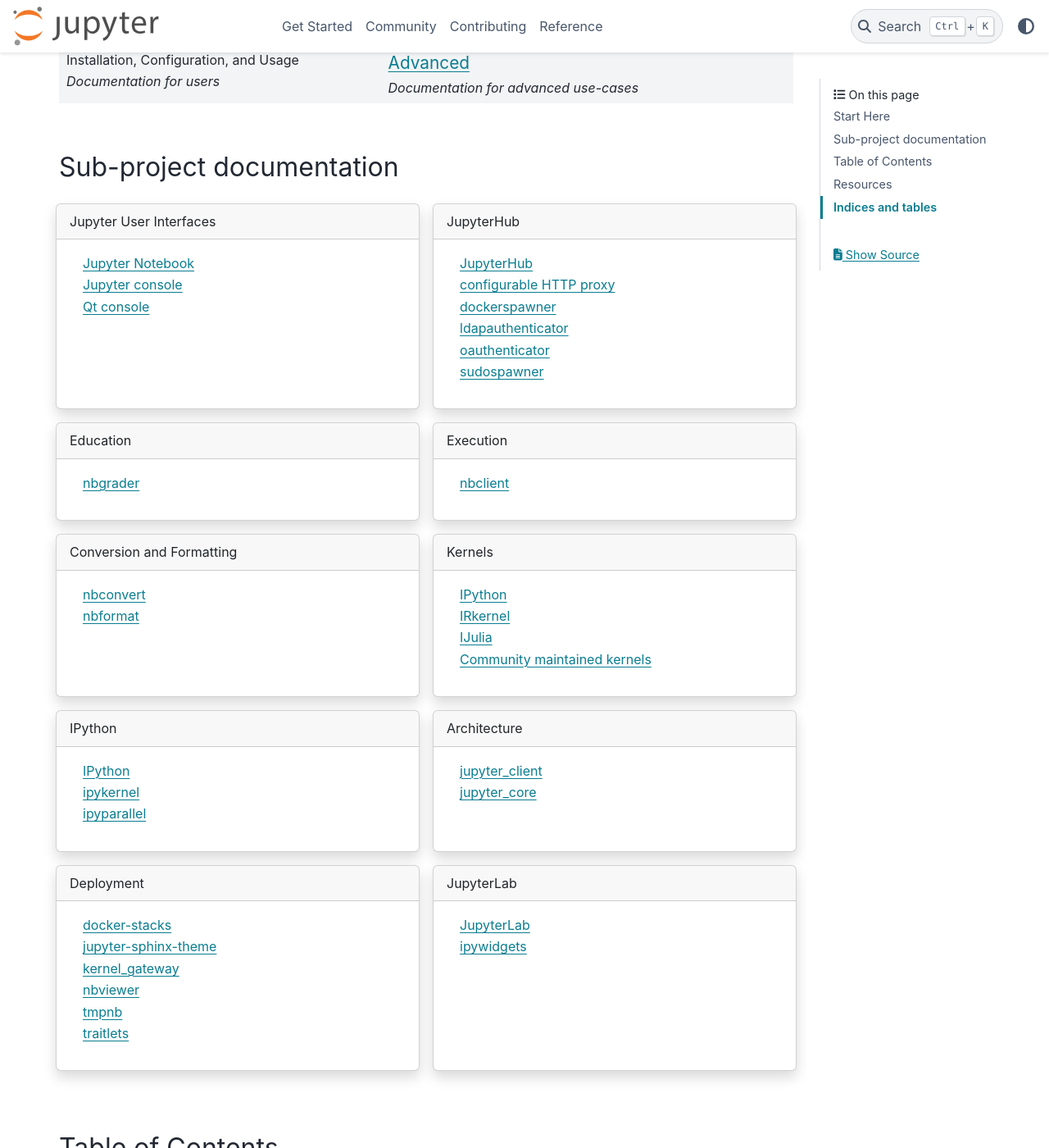
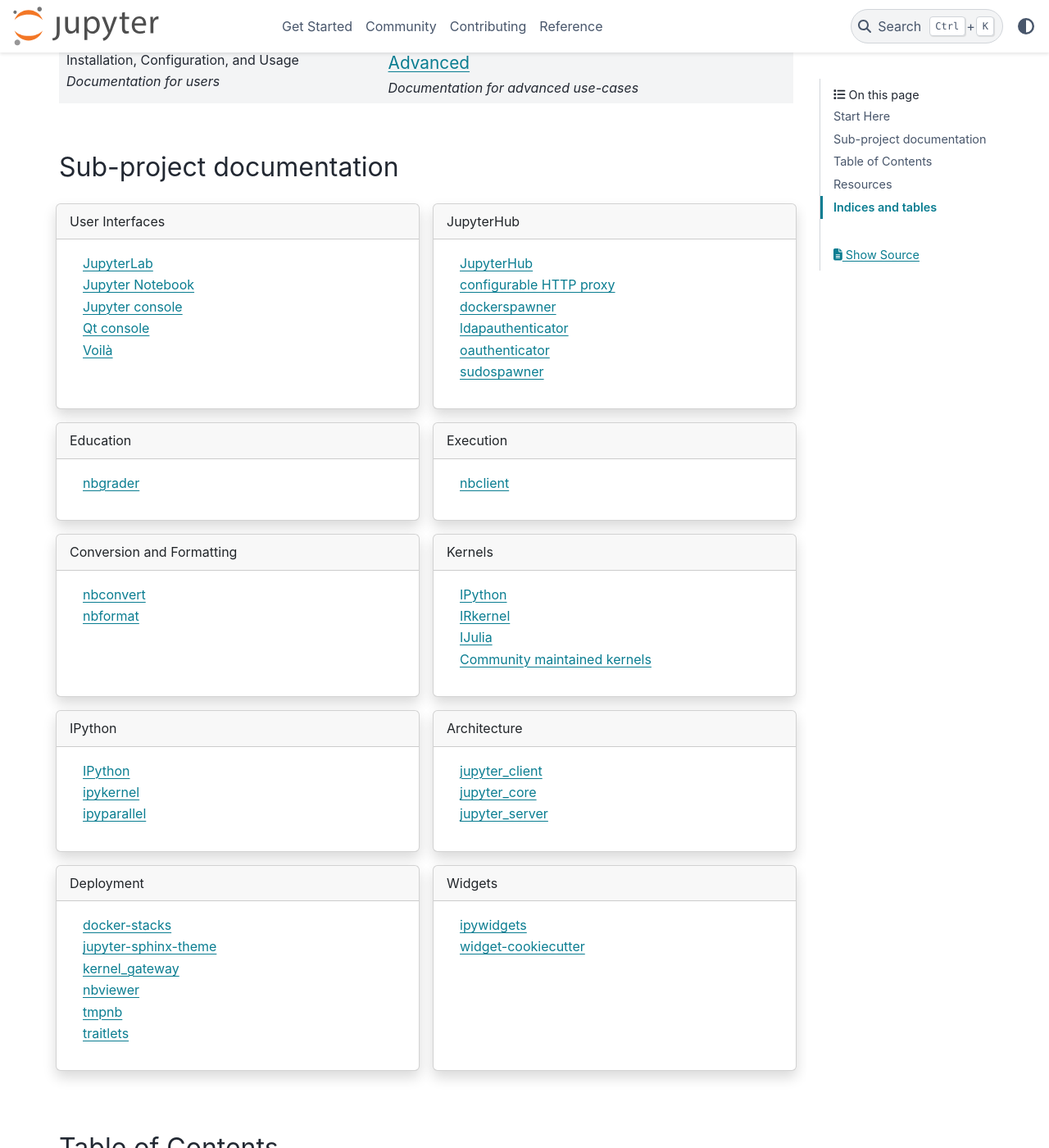
Before and after one commit to jupyter/jupyter, a Sphinx documentation site: the page built from docs/source/index.md, in a window 1280 px wide and 1400 px high, scrolled down 571 px. Shown: the whole window at 82% size. Built offline with Sphinx 7.4.7 and the PyData theme 0.15.4, drawn with Linux system fonts in a browser that asks for light colours; pages that are not in the unit, such as notebooks, are missing from menus.

Commit message:
Add subproject links from jupyter.org to sync up (#590)

````diff
--- a/docs/source/index.md
+++ b/docs/source/index.md
@@ -54,11 +54,13 @@
 ## Sub-project documentation
 
 ```{panels}
-Jupyter User Interfaces
+User Interfaces
 ^^^^^^
+* [JupyterLab](https://github.com/jupyterlab/jupyterlab)
 * [Jupyter Notebook](http://jupyter-notebook.readthedocs.io/en/latest/)
 * [Jupyter console](http://jupyter_console.readthedocs.io/en/latest)
 * [Qt console](https://qtconsole.readthedocs.io/en/stable)
+* [Voilà](https://voila.readthedocs.io/)
 
 ---
 JupyterHub
@@ -106,6 +108,7 @@
 ^^^^^^
 * [jupyter_client](http://jupyter-client.readthedocs.io/en/latest)
 * [jupyter_core](http://jupyter-core.readthedocs.io/en/latest)
+* [jupyter_server](https://jupyter-server.readthedocs.io/)
 
 ---
 Deployment
@@ -118,10 +121,10 @@
 * [traitlets](http://traitlets.readthedocs.io/en/stable)
 
 ---
-JupyterLab
+Widgets
 ^^^^^^
-* [JupyterLab](https://github.com/jupyterlab/jupyterlab)
-* [ipywidgets](https://ipywidgets.readthedocs.io/en/latest)
+* [ipywidgets](https://ipywidgets.readthedocs.io/)
+* [widget-cookiecutter](https://github.com/jupyter-widgets/widget-cookiecutter/)
 
 ```
 
````
